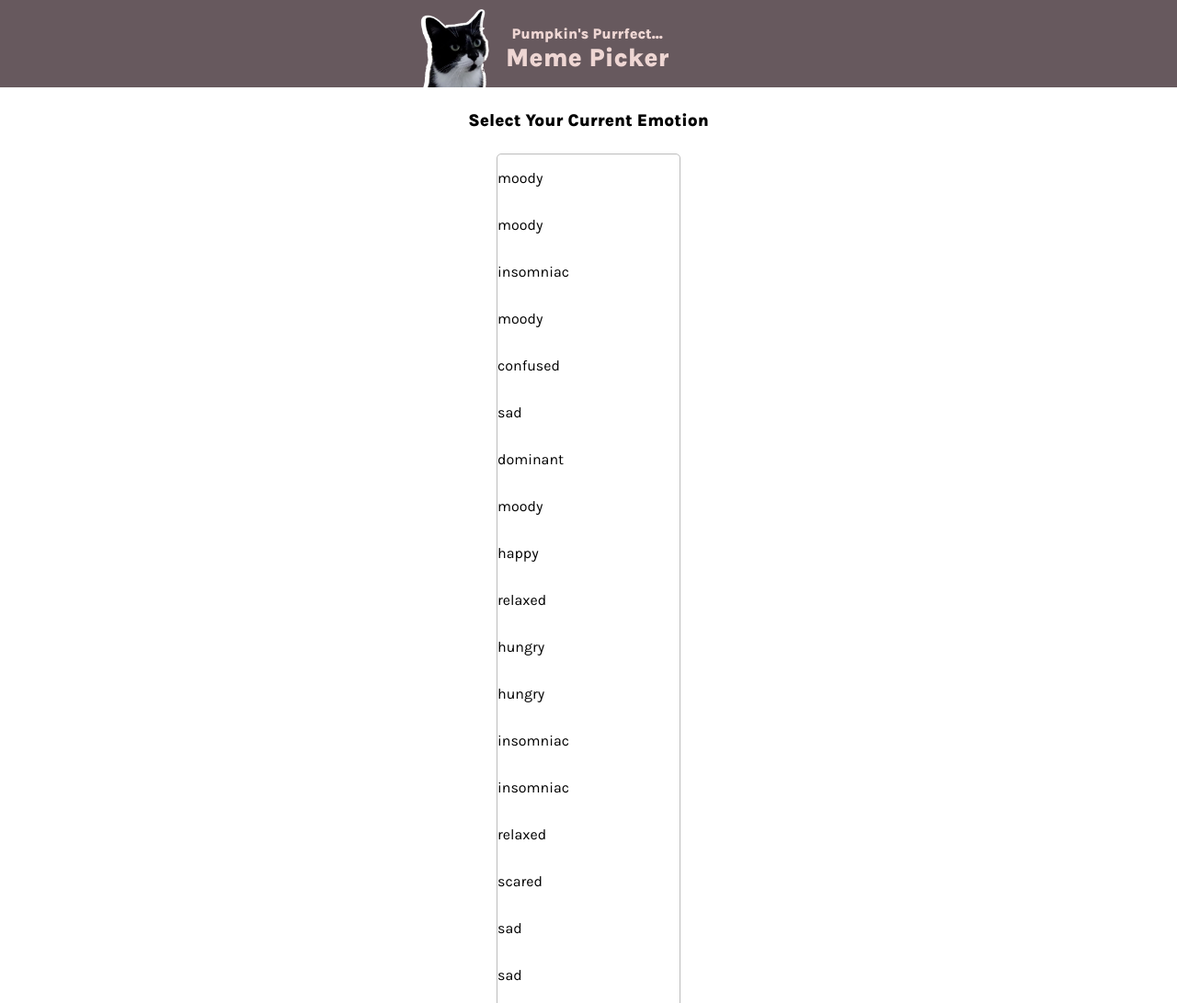
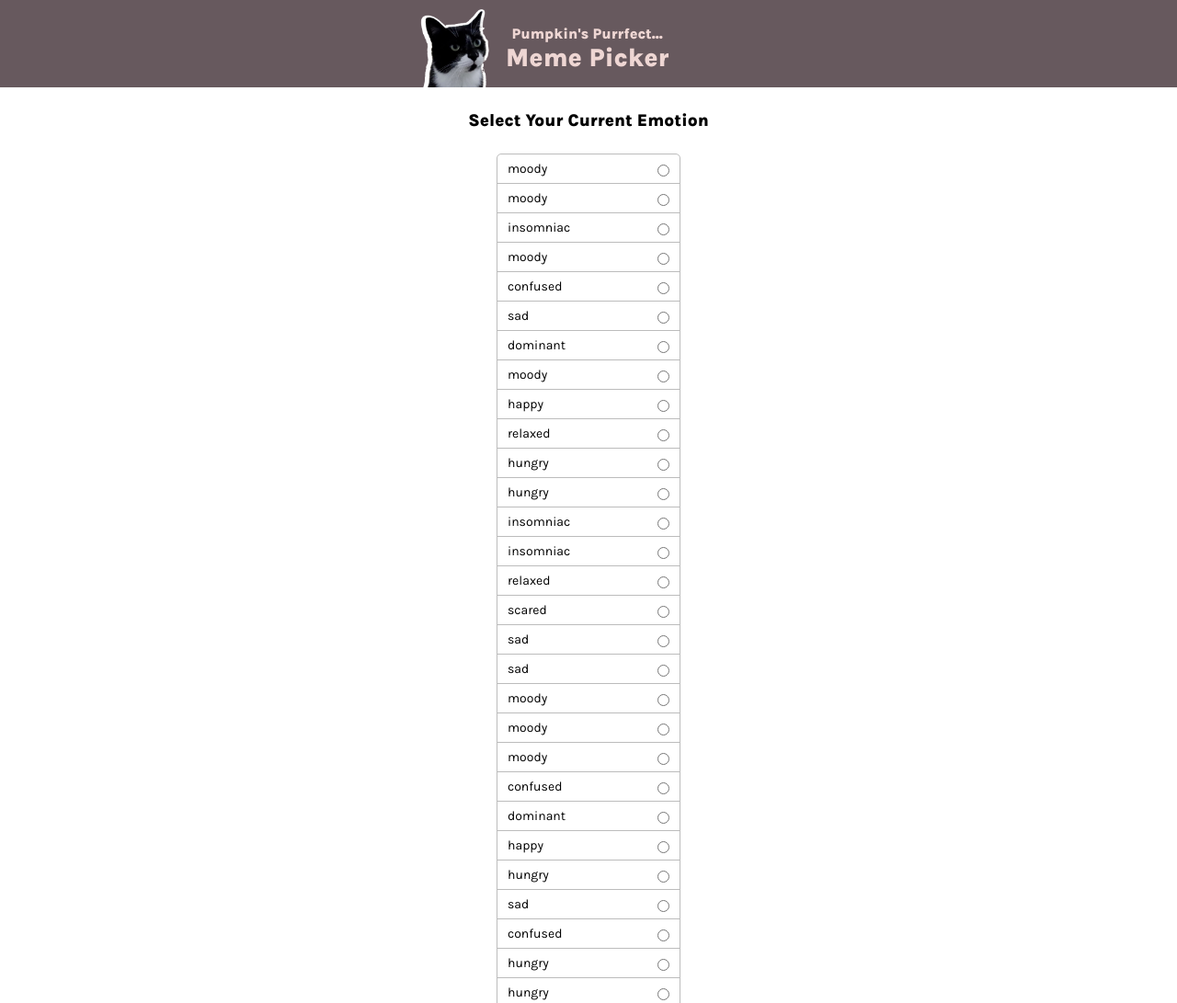
Before and after one commit to mpumi-moale/meme-picker, a website built with Vite: page index.html in a window 1280 px wide. Shown: the top 1091 px of the page at 92% size. Built offline with nearby package versions, Linux system fonts and the light colour scheme.

Commit message:
added radio buttons

```diff
--- a/src/main.js
+++ b/src/main.js
@@ -18,7 +18,19 @@ function renderEmotionsRadios(cats){
     let radioItems = ``
     const emotions = getEmotionsArray(cats)
     for (let emotion of emotions){
-        radioItems += `<p>${emotion}</p>`
+
+      radioItems += `
+        <div class="radio">
+            <label for="${emotion}">${emotion}</label>
+            <input
+                type="radio"
+                id="${emotion}"
+                value="${emotion}"
+                name="emotions"
+                >
+        </div>
+        `
+
     }
     emotionsRadio.innerHTML = radioItems
 }
--- a/src/style.css
+++ b/src/style.css
@@ -113,8 +113,8 @@ input[type="radio"]{
 
 /* modal */
 
-.meme-modal{
-    display: none; /*flex when displayed*/
+.meme-modal {
+  display: none;
   position: fixed;
   margin: auto;
   top: 80px;
@@ -129,13 +129,14 @@ input[type="radio"]{
   background-color: #fff0ee;
 }
 
-.cat-img{
+.cat-img {
   max-width: 340px;
   max-height: 420px;
   border-radius: 5px;
 }
 
-.meme-modal-close-btn{
+
+.meme-modal-close-btn {
   position: absolute;
   top: 2%;
   right: 2%;
@@ -147,8 +148,8 @@ input[type="radio"]{
   font-size: 14px;
 }
 
-.meme-modal-close-btn:hover{
+.meme-modal-close-btn:hover {
   color: white;
   background-color: #bd301d;
-    border: 2px solid #bd301d;
+  border: #bd301d;
 }
```
Lines whose indentation alone changed are shown as unchanged.
